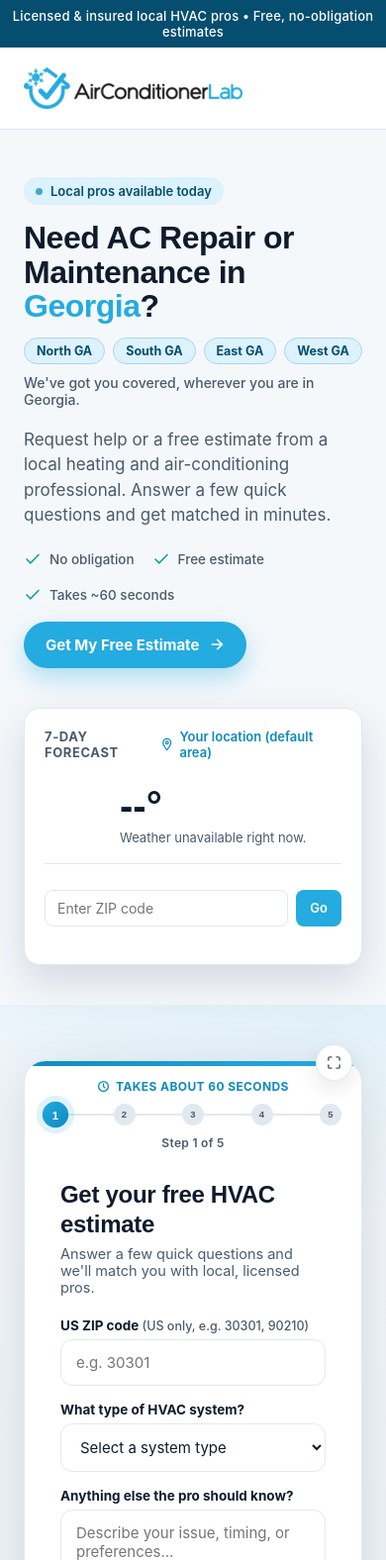
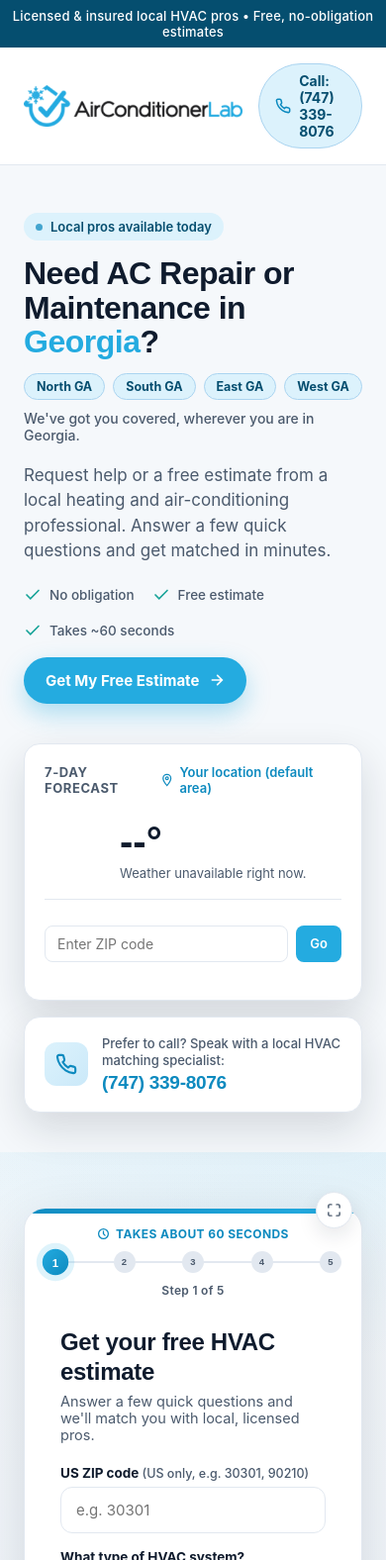
Before and after one commit to hussainjamal760/AC-client, a website: page public/index.html in a window 390 px wide. Shown: the top 1576 px of the page at 99% size. Drawn offline with Linux system fonts and the light colour scheme; no server answers.

Commit message:
phonenumber added

```diff
--- a/public/index.html
+++ b/public/index.html
@@ -110,11 +110,17 @@
         font-family: inherit;
       }
 
-      /* ---------- Top bar (logo only, no nav) ---------- */
+      /* ---------- Top bar ---------- */
       .topbar {
-        padding: 20px 0;
+        padding: 16px 0;
         border-bottom: 1px solid var(--line);
         background: var(--panel);
+      }
+      .topbar-inner {
+        display: flex;
+        align-items: center;
+        justify-content: space-between;
+        gap: 16px;
       }
       .logo {
         display: flex;
@@ -127,6 +133,92 @@
         font-size: 20px;
         color: var(--blue);
         text-decoration: none;
+      }
+      .topbar-call-btn {
+        display: inline-flex;
+        align-items: center;
+        gap: 8px;
+        background: var(--blue-light);
+        border: 1px solid var(--blue-mid);
+        color: var(--blue-dark);
+        padding: 8px 16px;
+        border-radius: 999px;
+        font-size: 14px;
+        font-weight: 700;
+        text-decoration: none;
+        transition: all 0.2s ease;
+      }
+      .topbar-call-btn:hover {
+        background: var(--blue);
+        color: #fff;
+        border-color: var(--blue);
+        transform: translateY(-1px);
+        box-shadow: 0 4px 14px rgba(36, 171, 224, 0.35);
+      }
+      .topbar-call-btn svg {
+        color: var(--blue-deep);
+        flex-shrink: 0;
+        transition: color 0.2s ease;
+      }
+      .topbar-call-btn:hover svg {
+        color: #fff;
+      }
+
+      .hero-sidebar {
+        display: flex;
+        flex-direction: column;
+        gap: 16px;
+      }
+
+      .hero-call-box {
+        background: var(--panel);
+        border: 1px solid var(--line);
+        border-radius: var(--radius);
+        padding: 18px 20px;
+        box-shadow: var(--shadow-lg);
+        display: flex;
+        align-items: center;
+        gap: 14px;
+        transition: border-color 0.2s ease, box-shadow 0.2s ease;
+      }
+      .hero-call-box:hover {
+        border-color: var(--blue-mid);
+        box-shadow: 0 20px 48px rgba(15, 27, 45, 0.16);
+      }
+      .hero-call-icon {
+        width: 44px;
+        height: 44px;
+        border-radius: 12px;
+        background: linear-gradient(135deg, var(--blue-light) 0%, #cbe9f9 100%);
+        color: var(--blue-deep);
+        display: flex;
+        align-items: center;
+        justify-content: center;
+        flex-shrink: 0;
+      }
+      .hero-call-content {
+        display: flex;
+        flex-direction: column;
+        gap: 2px;
+      }
+      .hero-call-label {
+        font-size: 13px;
+        color: var(--ink-soft);
+        font-weight: 500;
+        line-height: 1.35;
+      }
+      .hero-call-link {
+        font-family: 'Sora', sans-serif;
+        font-size: 19px;
+        font-weight: 800;
+        color: var(--blue-deep);
+        text-decoration: none;
+        letter-spacing: -0.3px;
+        transition: color 0.15s ease;
+      }
+      .hero-call-link:hover {
+        color: var(--blue);
+        text-decoration: underline;
       }
       .logo-mark {
         width: 34px;
@@ -1229,8 +1321,16 @@
     </div>
 
     <div class="topbar">
-      <div class="wrap">
+      <div class="wrap topbar-inner">
+        <a href="/" style="text-decoration: none;">
           <img src="/logo.png" alt="Air Conditioner Lab" class="logo" />
+        </a>
+        <a href="tel:7473398076" class="topbar-call-btn" aria-label="Call (747) 339-8076">
+          <svg width="16" height="16" viewBox="0 0 24 24" fill="none" stroke="currentColor" stroke-width="2.3" stroke-linecap="round" stroke-linejoin="round">
+            <path d="M22 16.92v3a2 2 0 0 1-2.18 2 19.79 19.79 0 0 1-8.63-3.07 19.5 19.5 0 0 1-6-6 19.79 19.79 0 0 1-3.07-8.67A2 2 0 0 1 4.11 2h3a2 2 0 0 1 2 1.72 12.84 12.84 0 0 0 .7 2.81 2 2 0 0 1-.45 2.11L8.09 9.91a16 16 0 0 0 6 6l1.27-1.27a2 2 0 0 1 2.11-.45 12.84 12.84 0 0 0 2.81.7A2 2 0 0 1 22 16.92z"/>
+          </svg>
+          <span>Call: <strong>(747) 339-8076</strong></span>
+        </a>
       </div>
     </div>
 
@@ -1314,6 +1414,7 @@
             </a>
           </div>
 
+          <div class="hero-sidebar">
             <div class="weather-card" id="weatherCard">
               <div class="weather-head">
                 <span class="weather-title">7-Day Forecast</span>
@@ -1354,6 +1455,19 @@
                   inputmode="numeric"
                 />
                 <button type="button" id="zipFallbackBtn">Go</button>
+              </div>
+            </div>
+
+            <div class="hero-call-box">
+              <div class="hero-call-icon">
+                <svg width="22" height="22" viewBox="0 0 24 24" fill="none" stroke="currentColor" stroke-width="2.3" stroke-linecap="round" stroke-linejoin="round">
+                  <path d="M22 16.92v3a2 2 0 0 1-2.18 2 19.79 19.79 0 0 1-8.63-3.07 19.5 19.5 0 0 1-6-6 19.79 19.79 0 0 1-3.07-8.67A2 2 0 0 1 4.11 2h3a2 2 0 0 1 2 1.72 12.84 12.84 0 0 0 .7 2.81 2 2 0 0 1-.45 2.11L8.09 9.91a16 16 0 0 0 6 6l1.27-1.27a2 2 0 0 1 2.11-.45 12.84 12.84 0 0 0 2.81.7A2 2 0 0 1 22 16.92z"/>
+                </svg>
+              </div>
+              <div class="hero-call-content">
+                <span class="hero-call-label">Prefer to call? Speak with a local HVAC matching specialist:</span>
+                <a href="tel:7473398076" class="hero-call-link">(747) 339-8076</a>
+              </div>
             </div>
           </div>
         </div>
```
Also changed, not shown: public/contact.html (+35 -0 lines). Lines whose indentation alone changed are shown as unchanged.
